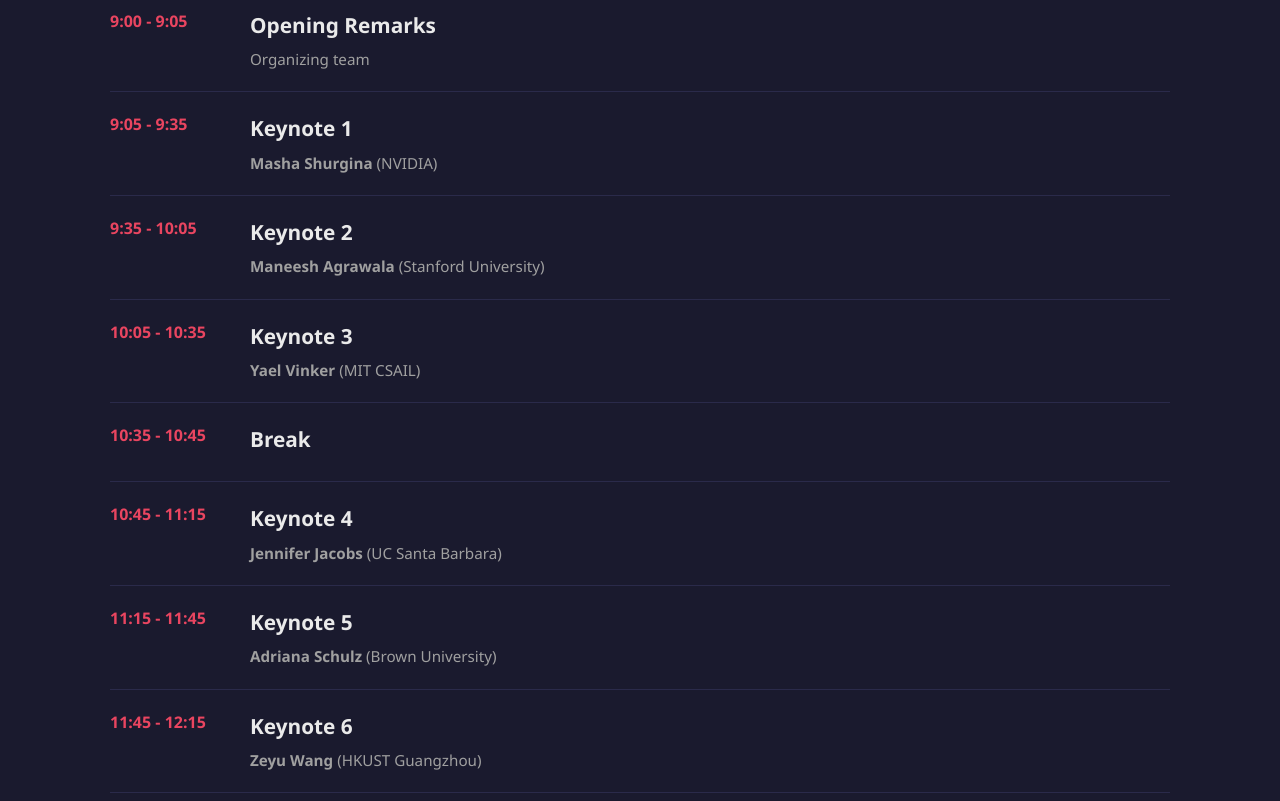
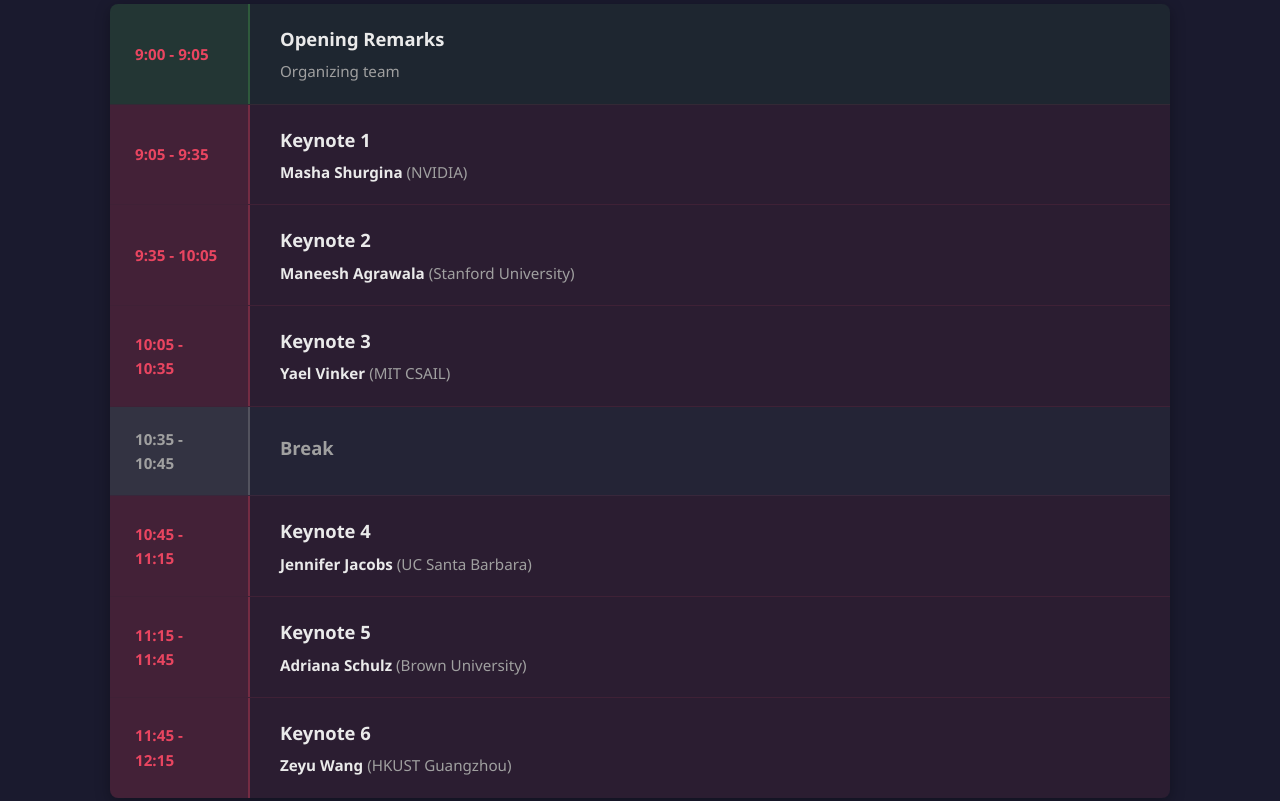
Before and after one commit to human-ai-cocreation/human-ai-cocreation.github.io, a plain HTML site: page index.html in a window 1280 px wide. Shown: the part 2000-2801 px from the top of the page. Drawn offline with Linux system fonts and the light colour scheme.

Commit message:
schedule styling

```diff
--- a/index.html
+++ b/index.html
@@ -97,7 +97,8 @@
                 <h2>Schedule</h2>
                 <p>Tentative half-day workshop schedule (times in local conference time):</p>
 
-                <div class="schedule-item">
+                <div class="schedule-table">
+                    <div class="schedule-item opening-remarks">
                         <div class="schedule-time">9:00 - 9:05</div>
                         <div class="schedule-content">
                             <h3>Opening Remarks</h3>
@@ -105,7 +106,7 @@
                         </div>
                     </div>
 
-                <div class="schedule-item">
+                    <div class="schedule-item keynote">
                         <div class="schedule-time">9:05 - 9:35</div>
                         <div class="schedule-content">
                             <h3>Keynote 1</h3>
@@ -113,7 +114,7 @@
                         </div>
                     </div>
 
-                <div class="schedule-item">
+                    <div class="schedule-item keynote">
                         <div class="schedule-time">9:35 - 10:05</div>
                         <div class="schedule-content">
                             <h3>Keynote 2</h3>
@@ -121,7 +122,7 @@
                         </div>
                     </div>
 
-                <div class="schedule-item">
+                    <div class="schedule-item keynote">
                         <div class="schedule-time">10:05 - 10:35</div>
                         <div class="schedule-content">
                             <h3>Keynote 3</h3>
@@ -129,14 +130,14 @@
                         </div>
                     </div>
 
-                <div class="schedule-item">
+                    <div class="schedule-item break">
                         <div class="schedule-time">10:35 - 10:45</div>
                         <div class="schedule-content">
                             <h3>Break</h3>
                         </div>
                     </div>
 
-                <div class="schedule-item">
+                    <div class="schedule-item keynote">
                         <div class="schedule-time">10:45 - 11:15</div>
                         <div class="schedule-content">
                             <h3>Keynote 4</h3>
@@ -144,7 +145,7 @@
                         </div>
                     </div>
 
-                <div class="schedule-item">
+                    <div class="schedule-item keynote">
                         <div class="schedule-time">11:15 - 11:45</div>
                         <div class="schedule-content">
                             <h3>Keynote 5</h3>
@@ -152,11 +153,12 @@
                         </div>
                     </div>
 
-                <div class="schedule-item">
+                    <div class="schedule-item keynote">
                         <div class="schedule-time">11:45 - 12:15</div>
                         <div class="schedule-content">
                             <h3>Keynote 6</h3>
                             <p><strong>Zeyu Wang</strong> (HKUST Guangzhou)</p>
+                        </div>
                     </div>
                 </div>
 
--- a/style.css
+++ b/style.css
@@ -166,27 +166,98 @@ img.topic-media {
 }
 
 /* Schedule */
+.schedule-table {
+    margin-top: 30px;
+    border-radius: 8px;
+    overflow: hidden;
+    box-shadow: 0 4px 15px rgba(0, 0, 0, 0.3);
+}
+
 .schedule-item {
-    display: flex;
-    gap: 20px;
-    padding: 20px 0;
-    border-bottom: 1px solid #2a2a4a;
+    display: grid;
+    grid-template-columns: 140px 1fr;
+    gap: 0;
+    background: var(--secondary);
+    border-bottom: 1px solid rgba(233, 69, 96, 0.1);
+    transition: transform 0.2s ease, box-shadow 0.2s ease;
+}
+
+.schedule-item:hover {
+    transform: translateX(5px);
+    box-shadow: -3px 0 0 var(--accent);
+}
+
+.schedule-item:last-child {
+    border-bottom: none;
 }
 
 .schedule-time {
-    min-width: 120px;
+    padding: 20px 25px;
     color: var(--accent);
-    font-weight: 600;
+    font-weight: 700;
+    font-size: 0.95rem;
+    background: rgba(233, 69, 96, 0.05);
+    display: flex;
+    align-items: center;
+    border-right: 2px solid rgba(233, 69, 96, 0.15);
+}
+
+.schedule-content {
+    padding: 20px 30px;
+    display: flex;
+    flex-direction: column;
+    justify-content: center;
 }
 
 .schedule-content h3 {
-    margin-bottom: 5px;
+    margin-bottom: 6px;
     color: var(--text);
+    font-size: 1.15rem;
+    font-weight: 600;
 }
 
 .schedule-content p {
     margin-bottom: 0;
     font-size: 0.95rem;
+    color: var(--text-muted);
+}
+
+.schedule-content p strong {
+    color: var(--text);
+    font-weight: 600;
+}
+
+/* Event Type Styles */
+.schedule-item.opening-remarks {
+    background: rgba(76, 175, 80, 0.08);
+}
+
+.schedule-item.opening-remarks .schedule-time {
+    background: rgba(76, 175, 80, 0.12);
+    border-right-color: rgba(76, 175, 80, 0.3);
+}
+
+.schedule-item.keynote {
+    background: rgba(233, 69, 96, 0.08);
+}
+
+.schedule-item.keynote .schedule-time {
+    background: rgba(233, 69, 96, 0.12);
+    border-right-color: rgba(233, 69, 96, 0.3);
+}
+
+.schedule-item.break {
+    background: rgba(158, 158, 158, 0.08);
+}
+
+.schedule-item.break .schedule-time {
+    background: rgba(158, 158, 158, 0.12);
+    border-right-color: rgba(158, 158, 158, 0.3);
+    color: var(--text-muted);
+}
+
+.schedule-item.break .schedule-content h3 {
+    color: var(--text-muted);
 }
 
 /* Speakers */
@@ -422,11 +493,23 @@ footer a {
     }
 
     .schedule-item {
-        flex-direction: column;
-        gap: 10px;
+        grid-template-columns: 1fr;
     }
 
     .schedule-time {
-        min-width: auto;
+        border-right: none;
+        border-bottom: 2px solid rgba(233, 69, 96, 0.15);
+    }
+
+    .schedule-item.opening-remarks .schedule-time {
+        border-bottom-color: rgba(76, 175, 80, 0.3);
+    }
+
+    .schedule-item.keynote .schedule-time {
+        border-bottom-color: rgba(233, 69, 96, 0.3);
+    }
+
+    .schedule-item.break .schedule-time {
+        border-bottom-color: rgba(158, 158, 158, 0.3);
     }
 }
```
Lines whose indentation alone changed are shown as unchanged.
